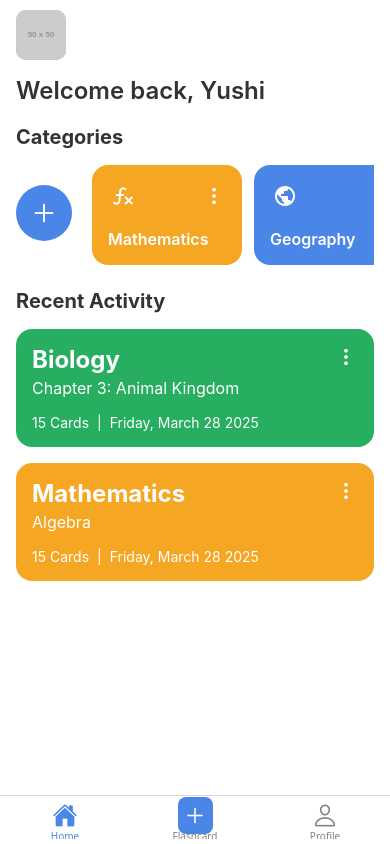
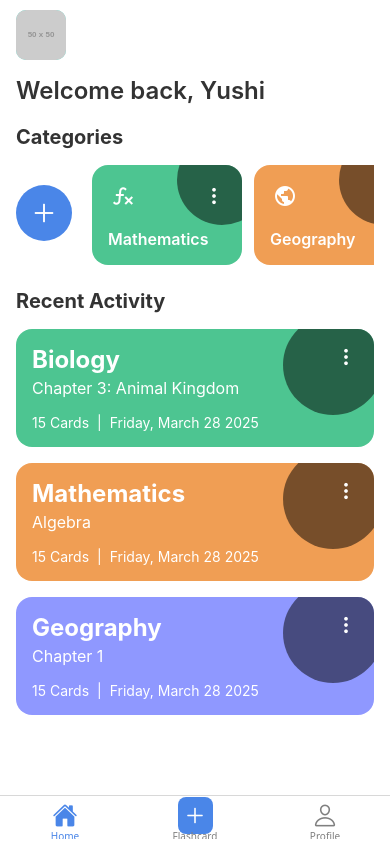
Before and after one commit to Jamexxsxs/CardIQ, a React Native app: screen /Home in a window 390 px wide. Built offline with nearby package versions, Linux system fonts and the light colour scheme.

Commit message:
add category

```diff
--- a/components/home/CategorySection.tsx
+++ b/components/home/CategorySection.tsx
@@ -1,44 +1,44 @@
-import React from "react"
-import { View, Text, StyleSheet, ScrollView, TouchableOpacity } from "react-native"
-import { Ionicons, MaterialCommunityIcons } from "@expo/vector-icons"
+import React, { useState } from "react";
+import { View, Text, StyleSheet, ScrollView, TouchableOpacity, Modal, TextInput, Pressable } from "react-native";
+import { Ionicons, MaterialCommunityIcons } from "@expo/vector-icons";
+import { X } from "lucide-react-native";
 
 export interface Category {
-  id: string
-  title: string
-  icon: string
-  color: string
+  id: string;
+  title: string;
+  icon: string;
+  color: string;
 }
 
-// Sample categories data
 const categories: Category[] = [
   {
     id: "1",
     title: "Mathematics",
     icon: "math",
-    color: "#F5A623",
+    color: "#4DC591",
   },
   {
     id: "2",
     title: "Geography",
     icon: "globe",
-    color: "#4A86E8",
+    color: "#F09E54",
   },
   {
     id: "3",
     title: "History",
     icon: "history",
-    color: "#9B59B6",
+    color: "#8F98FF",
   },
   {
     id: "4",
     title: "Physics",
     icon: "physics",
-    color: "#3498DB",
+    color: "#4DC591",
   },
-]
+];
 
 interface CategoryCardProps {
-  category: Category
+  category: Category;
 }
 
 const CategoryCard: React.FC<CategoryCardProps> = ({ category }) => {
@@ -57,31 +57,75 @@ const CategoryCard: React.FC<CategoryCardProps> = ({ category }) => {
         </TouchableOpacity>
       </View>
       <Text style={styles.categoryTitle}>{category.title}</Text>
+      <View style={styles.decorativeShape}></View>
     </TouchableOpacity>
-  )
+  );
+};
+
+interface AddCategoryButtonProps {
+  onPress: () => void;
 }
 
-const AddCategoryButton: React.FC = () => {
+const AddCategoryButton: React.FC<AddCategoryButtonProps> = ({ onPress }) => {
   return (
-    <TouchableOpacity style={styles.addButton}>
+    <TouchableOpacity style={styles.addButton} onPress={onPress}>
       <Ionicons name="add" size={30} color="white" />
     </TouchableOpacity>
-  )
-}
+  );
+};
 
 const CategorySection: React.FC = () => {
+  const [modalVisible, setModalVisible] = useState(false);
+  const [categoryName, setCategoryName] = useState("");
+
+  const handleCreateCategory = () => {
+    // Handle category creation logic here
+    setModalVisible(false);
+    setCategoryName("");
+  };
+
   return (
     <View style={styles.container}>
       <Text style={styles.sectionTitle}>Categories</Text>
       <ScrollView horizontal showsHorizontalScrollIndicator={false} contentContainerStyle={styles.scrollContent}>
-        <AddCategoryButton />
+        <AddCategoryButton onPress={() => setModalVisible(true)} />
         {categories.map((category) => (
           <CategoryCard key={category.id} category={category} />
         ))}
       </ScrollView>
+
+      <Modal animationType="slide" transparent={true} visible={modalVisible}>
+        <Pressable style={styles.modalOverlay} onPress={() => setModalVisible(false)}>
+          <Pressable style={styles.modalContent} onPress={e => e.stopPropagation()}>
+            <View style={styles.modalHeader}>
+              <Text style={styles.modalTitle}>New Category</Text>
+              <TouchableOpacity onPress={() => setModalVisible(false)} style={styles.closeButton}>
+                <X size={24} color="#666" />
+              </TouchableOpacity>
+            </View>
+            <Text style={styles.modalSubtitle}>
+              Insert category name to create a new category
+            </Text>
+            <TextInput
+              placeholder="Category name"
+              value={categoryName}
+              onChangeText={setCategoryName}
+              style={styles.input}
+              placeholderTextColor="#999"
+            />
+            <TouchableOpacity
+              style={[styles.createButton, !categoryName && styles.createButtonDisabled]}
+              onPress={handleCreateCategory}
+              disabled={!categoryName}
+            >
+              <Text style={styles.createButtonText}>Create</Text>
+            </TouchableOpacity>
+          </Pressable>
+        </Pressable>
+      </Modal>
     </View>
-  )
-}
+  );
+};
 
 const styles = StyleSheet.create({
   container: {
@@ -103,6 +147,7 @@ const styles = StyleSheet.create({
     borderRadius: 16,
     padding: 16,
     justifyContent: "space-between",
+    overflow: "hidden"
   },
   categoryHeader: {
     flexDirection: "row",
@@ -120,6 +165,7 @@ const styles = StyleSheet.create({
     height: 24,
     justifyContent: "center",
     alignItems: "center",
+    zIndex: 2,
   },
   categoryTitle: {
     color: "white",
@@ -136,6 +182,69 @@ const styles = StyleSheet.create({
     marginRight: 8,
     marginTop: 20,
   },
-})
+  decorativeShape: {
+    position: 'absolute',
+    right: -25,
+    top: -30,
+    width: 90,
+    height: 90,
+    borderRadius: 50,
+    backgroundColor: '#000000',
+    opacity: 0.5,
+    zIndex: -9999,
+  },
+  modalOverlay: {
+    flex: 1,
+    backgroundColor: 'rgba(0, 0, 0, 0.5)',
+    justifyContent: 'flex-end',
+  },
+  modalContent: {
+    backgroundColor: 'white',
+    borderTopLeftRadius: 20,
+    borderTopRightRadius: 20,
+    padding: 20,
+    minHeight: 300,
+  },
+  modalHeader: {
+    flexDirection: 'row',
+    justifyContent: 'space-between',
+    alignItems: 'center',
+    marginBottom: 8,
+  },
+  modalTitle: {
+    fontSize: 20,
+    fontWeight: 'bold',
+    color: '#333',
+  },
+  modalSubtitle: {
+    fontSize: 16,
+    color: '#666',
+    marginBottom: 24,
+  },
+  closeButton: {
+    padding: 4,
+  },
+  input: {
+    backgroundColor: '#F5F5F5',
+    borderRadius: 12,
+    padding: 16,
+    fontSize: 16,
+    marginBottom: 24,
+  },
+  createButton: {
+    backgroundColor: '#578FCA',
+    borderRadius: 12,
+    padding: 16,
+    alignItems: 'center',
+  },
+  createButtonDisabled: {
+    backgroundColor: '#B4B4B4',
+  },
+  createButtonText: {
+    color: 'white',
+    fontSize: 16,
+    fontWeight: '600',
+  },
+});
 
-export default CategorySection
+export default CategorySection;
--- a/components/home/RecentActivitySection.tsx
+++ b/components/home/RecentActivitySection.tsx
@@ -1,7 +1,6 @@
 import React from "react"
 import { View, Text, StyleSheet, TouchableOpacity } from "react-native"
 import { Ionicons } from "@expo/vector-icons"
-
 export interface Activity {
   id: string
   subject: string
@@ -19,7 +18,7 @@ const recentActivities: Activity[] = [
     chapter: "Chapter 3: Animal Kingdom",
     cardCount: 15,
     date: "Friday, March 28 2025",
-    color: "#27AE60",
+    color: "#4DC591",
   },
   {
     id: "2",
@@ -27,7 +26,15 @@ const recentActivities: Activity[] = [
     chapter: "Algebra",
     cardCount: 15,
     date: "Friday, March 28 2025",
-    color: "#F5A623",
+    color: "#F09E54",
+  },
+  {
+    id: "3",
+    subject: "Geography",
+    chapter: "Chapter 1",
+    cardCount: 15,
+    date: "Friday, March 28 2025",
+    color: "#8F98FF",
   },
 ]
 
@@ -51,6 +58,7 @@ const ActivityCard: React.FC<ActivityCardProps> = ({ activity }) => {
         <TouchableOpacity style={styles.menuButton}>
           <Ionicons name="ellipsis-vertical" size={20} color="white" />
         </TouchableOpacity>
+        <View style={styles.decorativeShape} />
       </View>
     </TouchableOpacity>
   )
@@ -85,6 +93,7 @@ const styles = StyleSheet.create({
   activityCard: {
     borderRadius: 16,
     padding: 16,
+    overflow: "hidden",
   },
   cardContent: {
     flexDirection: "row",
@@ -122,6 +131,17 @@ const styles = StyleSheet.create({
     height: 24,
     justifyContent: "center",
     alignItems: "center",
+    zIndex: 1,
+  },
+  decorativeShape: {
+    position: 'absolute',
+    right: -25,
+    top: -30,
+    width: 100,
+    height: 100,
+    borderRadius: 50,
+    backgroundColor: '#000000',
+    opacity: 0.5,
   },
 })
 
```
